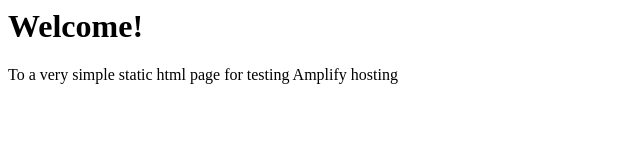
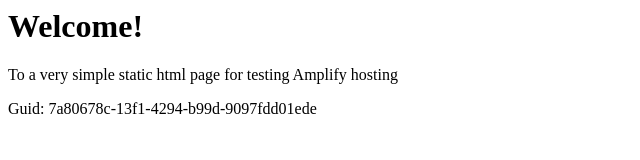
Before and after one commit to aws-aemilia-icn/Github-PR-Commit-Integration-Test-DoNotTouch-GitHubAutoBuildCanaryTest-v1-preprod-ap-northeast-2, a website: page src/index.html in a window 1280 px wide. Shown: the whole page, without its empty margins (0-640 px from the left). Drawn offline with Linux system fonts and the light colour scheme.

Commit message:
commit from integ tests

```diff
--- a/src/index.html
+++ b/src/index.html
@@ -1,3 +1,5 @@
+
+
 <html lang="en">
 
 <head>
@@ -10,6 +12,6 @@
 <body>
     <h1>Welcome!</h1>
     <p>To a very simple static html page for testing Amplify hosting</p>
-</body>
+    <p>Guid: 7a80678c-13f1-4294-b99d-9097fdd01ede</p></body>
 
 </html>
```
